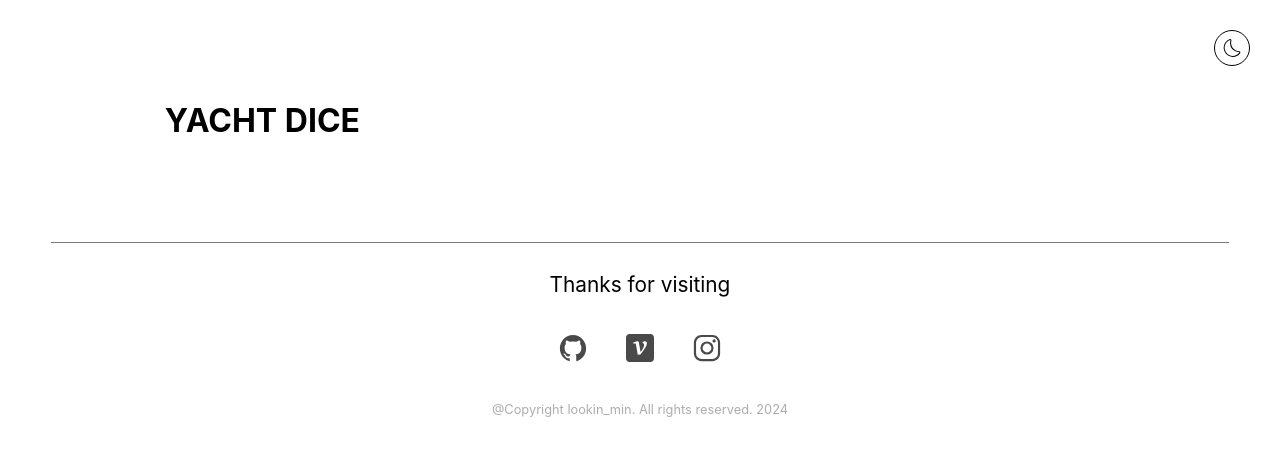
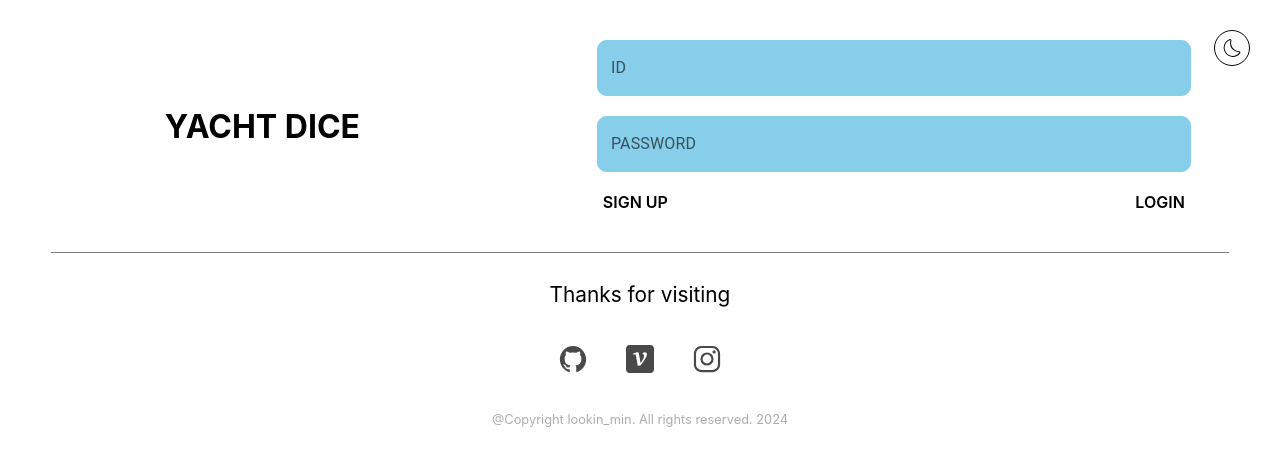
Before and after one commit to lookinmin/YACHT_DICE, a React (Create React App) app in the folder front/: page / in a window 1280 px wide. Shown: the top 466 px of the page. Built offline with nearby package versions, Linux system fonts and the light colour scheme.

Commit message:
startPage formatting

```diff
--- a/front/package.json
+++ b/front/package.json
@@ -3,6 +3,12 @@
   "version": "0.1.0",
   "private": true,
   "dependencies": {
+    "@emotion/react": "^11.13.0",
+    "@emotion/styled": "^11.13.0",
+    "@fontsource/roboto": "^5.0.13",
+    "@mui/icons-material": "^5.16.4",
+    "@mui/material": "^5.16.4",
+    "@mui/styled-engine-sc": "^6.0.0-alpha.18",
     "@tanstack/react-query": "^5.51.11",
     "@testing-library/jest-dom": "^5.17.0",
     "@testing-library/react": "^13.4.0",
--- a/front/src/pages/StartPage.tsx
+++ b/front/src/pages/StartPage.tsx
@@ -1,5 +1,8 @@
-import React from 'react'
-import styled from 'styled-components'
+import React from 'react';
+import styled from 'styled-components';
+import TextField from '@mui/material/TextField';
+import { tfTheme } from '../styles/theme';
+import { ThemeProvider } from '@mui/material/styles';
 
 const StPg = styled.div`
   display: flex;
@@ -8,7 +11,7 @@ const StPg = styled.div`
   width: 100%;
   justify-content: center;
   align-items: center;
-`
+`;
 
 const ChdDiv = styled.div`
   display: grid;
@@ -16,7 +19,7 @@ const ChdDiv = styled.div`
   grid-template-columns: 4fr 6fr;
   column-gap: 1vw;
   place-items: center;
-`
+`;
 
 const ImgDiv = styled.div`
   display: flex;
@@ -25,22 +28,61 @@ const ImgDiv = styled.div`
   justify-content: center;
   padding: 5vh 0;
   gap: 3vh;
-`
+`;
 
 const FormDiv = styled.div`
-`
+  display: flex;
+  flex-flow: column nowrap;
+  gap: 20px;
+  width: 80%;
+  align-items: center;
+
+  & > #txtBtn {
+    width: 98%;
+    display: flex;
+    flex-flow: row nowrap;
+    justify-content: space-between;
+    & > p {
+      margin: 0 !important;
+      font-weight: 600;
+      cursor: pointer;
+
+      &:hover {
+        color: #90c9ff;
+      }
+    }
+  }
+`;
 
 export const StartPage: React.FC = () => {
   return (
+    <ThemeProvider theme={tfTheme}>
       <StPg>
         <ChdDiv>
           <ImgDiv>
             <h1>YACHT DICE</h1>
           </ImgDiv>
           <FormDiv>
+            <TextField
+              id="outlined-basic"
+              label="ID"
+              variant="outlined"
+              fullWidth
+            />
+            <TextField
+              id="outlined-basic"
+              label="PASSWORD"
+              variant="outlined"
+              fullWidth
+            />
 
+            <div id="txtBtn">
+              <p>SIGN UP</p>
+              <p>LOGIN</p>
+            </div>
           </FormDiv>
         </ChdDiv>
       </StPg>
-  )
-}
+    </ThemeProvider>
+  );
+};
--- a/front/src/styles/theme.ts
+++ b/front/src/styles/theme.ts
@@ -1,4 +1,5 @@
-import { DefaultTheme } from "styled-components";
+import { DefaultTheme } from 'styled-components';
+import { createTheme } from '@mui/material';
 
 export const lightTheme: DefaultTheme = {
   background: '#ffffff',
@@ -9,3 +10,38 @@ export const lightTheme: DefaultTheme = {
   background: '#262626',
   color: '#f7f7f7',
 };
+
+export const tfTheme = createTheme({
+  palette: {
+    primary: {
+      main: '#87CEEB', // 기본 파란색
+    },
+    secondary: {
+      main: '#00ff00', // 연두색
+    },
+  },
+  components: {
+    MuiTextField: {
+      styleOverrides: {
+        root: {
+          '& .MuiOutlinedInput-root': {
+            borderRadius: '10px', // 테두리 반경 설정
+            backgroundColor: '#87CEEB', // 기본 파란색 배경
+            '& fieldset': {
+              borderColor: '#87CEEB', // 기본 파란색 테두리
+            },
+            '&:hover fieldset': {
+              borderColor: '#87CEEB', // 기본 파란색 테두리
+            },
+            '&.Mui-focused': {
+              backgroundColor: '#00ff00', // 포커스 시 연두색 배경
+              '& fieldset': {
+                borderColor: '#00ff00', // 포커스 시 연두색 테두리
+              },
+            },
+          },
+        },
+      },
+    },
+  },
+});
```
Also changed, not shown: 1 other file (tests, documents, lock files or other folders). Lines whose indentation alone changed are shown as unchanged.
